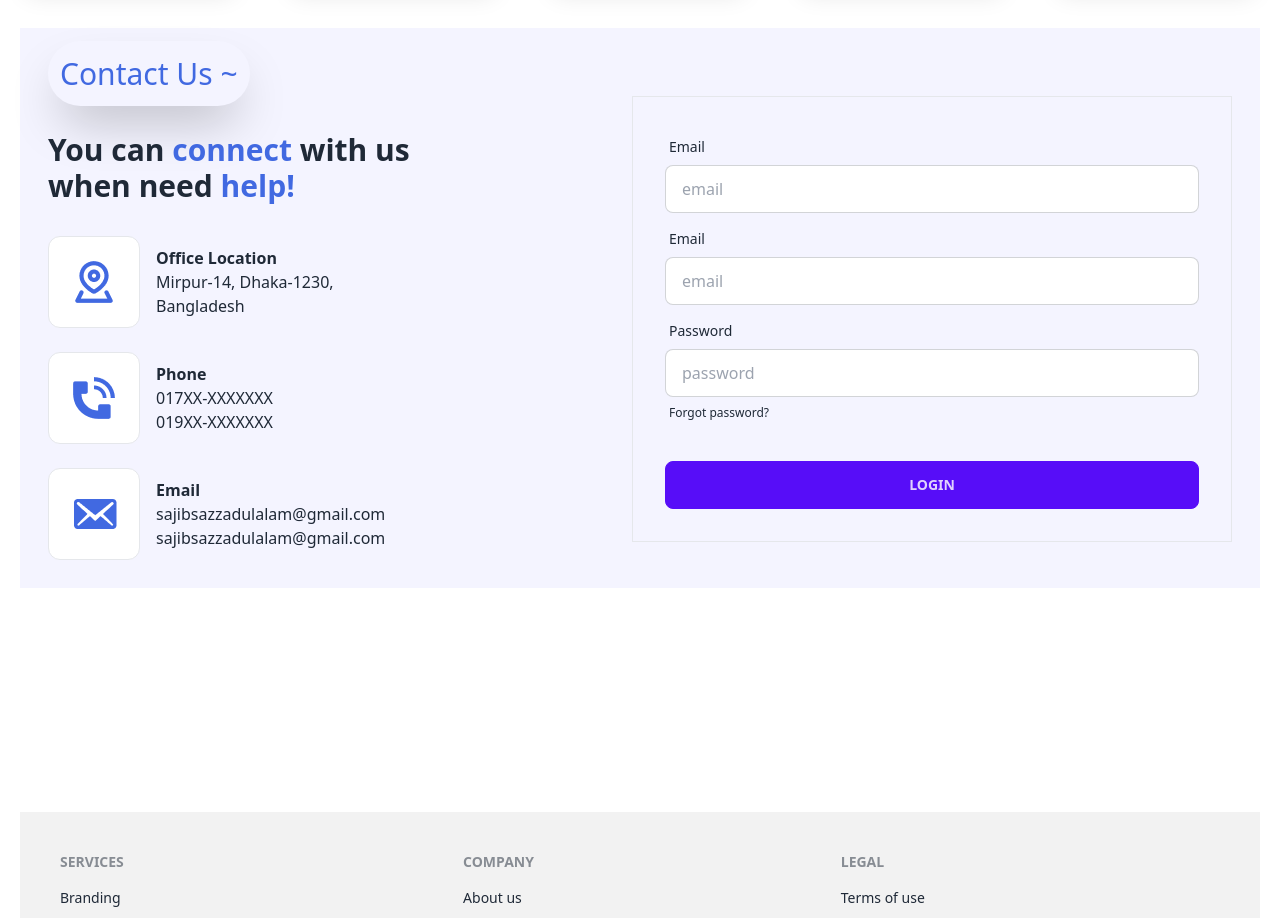
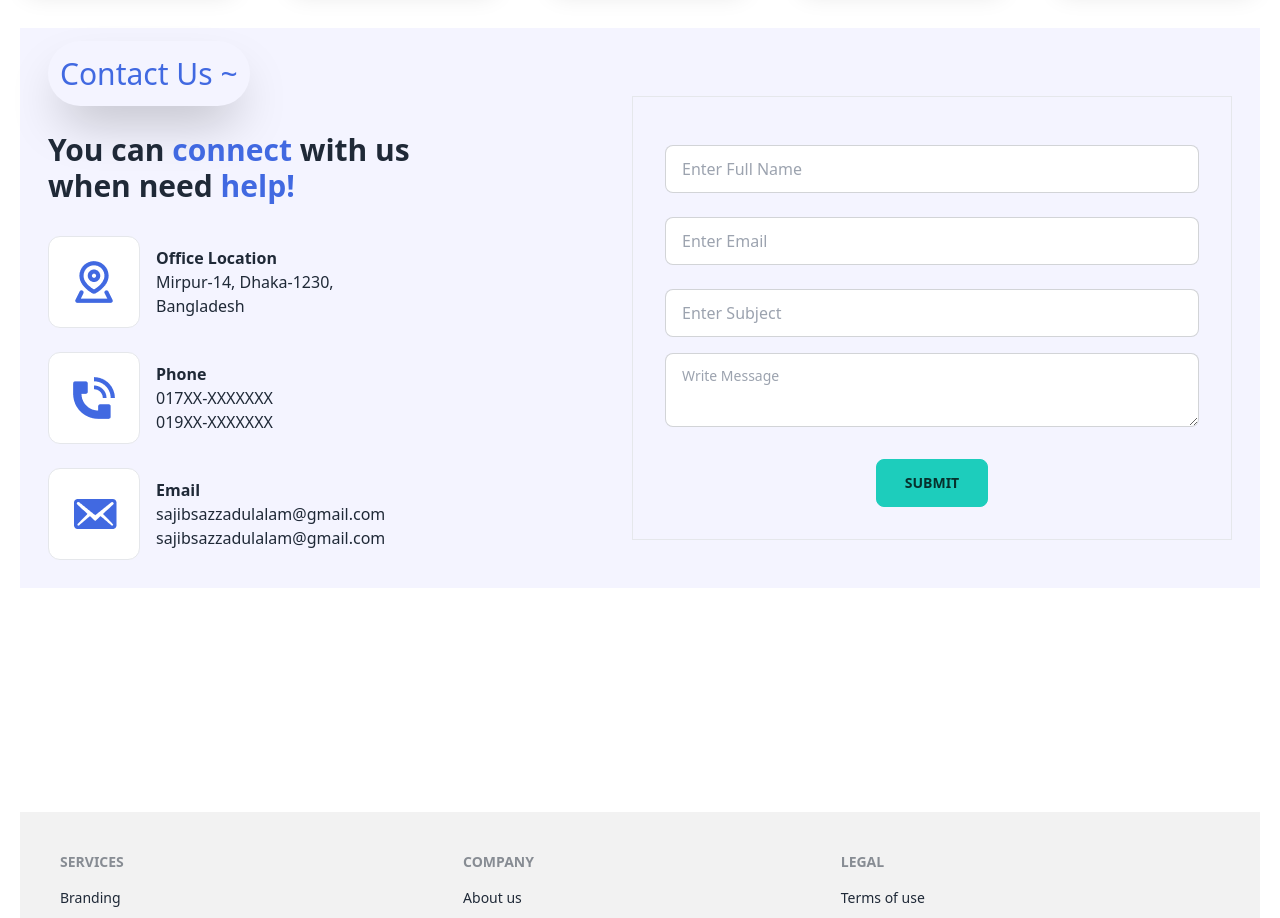
Before and after one commit to MahmudulMahi/-company-website, a React (Vite) app: page / in a window 1280 px wide. Shown: the part 2700-3618 px from the top of the page. Built offline with nearby package versions, Linux system fonts and the light colour scheme.

Commit message:
create contact section

```diff
--- a/src/components/Layouts/contact/Contact.jsx
+++ b/src/components/Layouts/contact/Contact.jsx
@@ -51,27 +51,28 @@ const Contact = () => {
           <form className="card-body border md:w-[600px] mt-10">
             <div className="form-control">
               <label className="label">
-                <span className="label-text">Email</span>
+                <span className="label-text"></span>
               </label>
-              <input type="email" placeholder="email" className="input input-bordered" required />
+              <input type="text" placeholder="Enter Full Name" className="input input-bordered" required />
             </div>
             <div className="form-control">
               <label className="label">
-                <span className="label-text">Email</span>
+                <span className="label-text"></span>
               </label>
-              <input type="email" placeholder="email" className="input input-bordered" required />
+              <input type="email" placeholder="Enter Email" className="input input-bordered" required />
             </div>
             <div className="form-control">
               <label className="label">
-                <span className="label-text">Password</span>
+                <span className="label-text"></span>
               </label>
-              <input type="password" placeholder="password" className="input input-bordered" required />
+              <input type="text" placeholder="Enter Subject" className="input input-bordered" required />
               <label className="label">
-                <a href="#" className="label-text-alt link link-hover">Forgot password?</a>
+                <span className="label-text"></span>
               </label>
+              <textarea className="textarea textarea-bordered" placeholder="Write Message"></textarea>
             </div>
-            <div className="form-control mt-6">
-              <button className="btn btn-primary">Login</button>
+            <div className=" text-center mt-6">
+              <button className="btn btn-accent w-28">Submit</button>
             </div>
           </form>
         </div>
```
